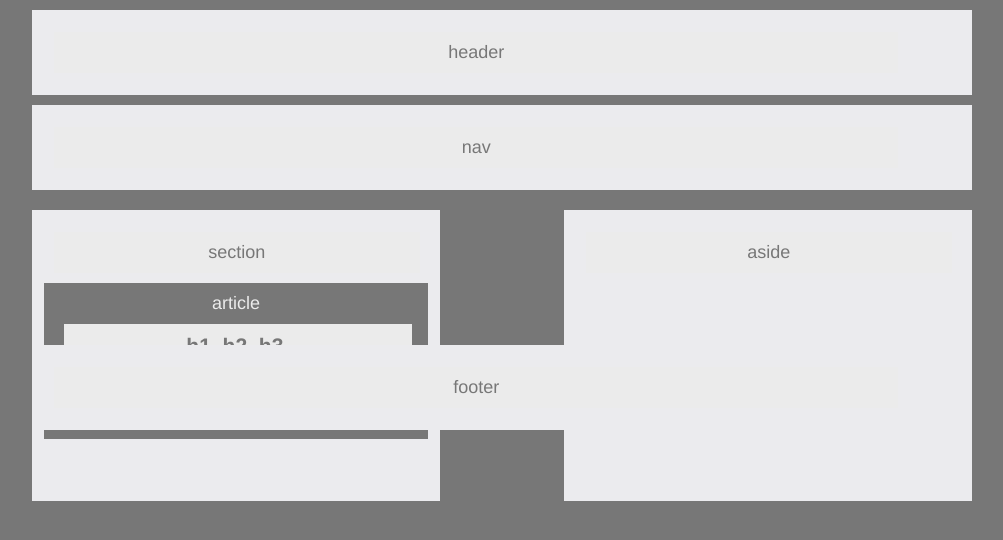
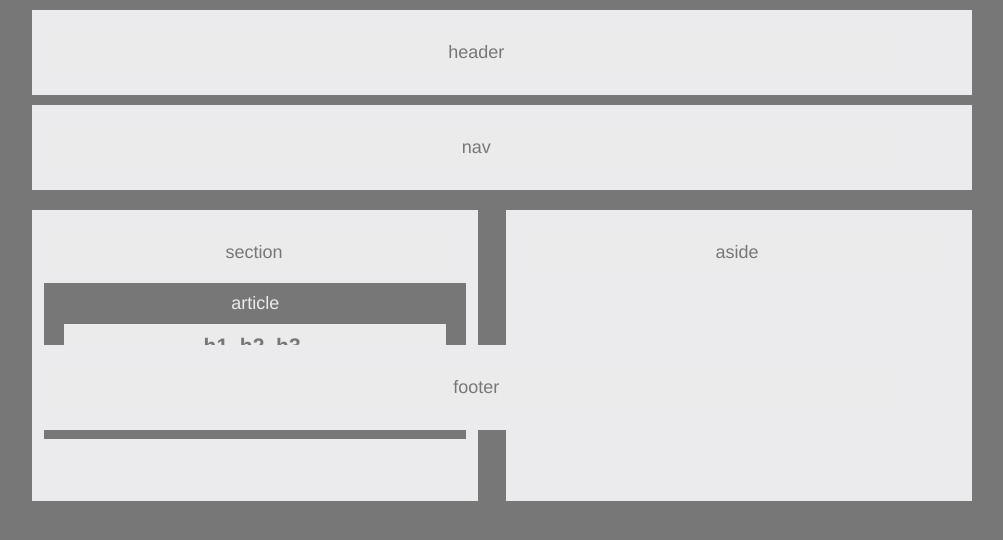
Before and after one commit to Christianlance85/HW-Wireframe, a plain HTML site: page index.html in a window 1280 px wide. Shown: the whole page, without its empty margins (138-1141 px from the left). Drawn offline with Linux system fonts and the light colour scheme.

Commit message:
Fixed spacing between section and aside.

```diff
--- a/style.css
+++ b/style.css
@@ -23,7 +23,7 @@ aside{
 /* Designing the "section" part of the section element. */
 section {
     display: block;
-    width: 40%;
+    width: 44%;
     float: left;
     height: 267px;
 }
@@ -31,7 +31,7 @@ section {
 aside {
     display: block;
     float: right;
-    width: 40%;
+    width: 46%;
     overflow: hidden;
     height: 267px;
 
```
